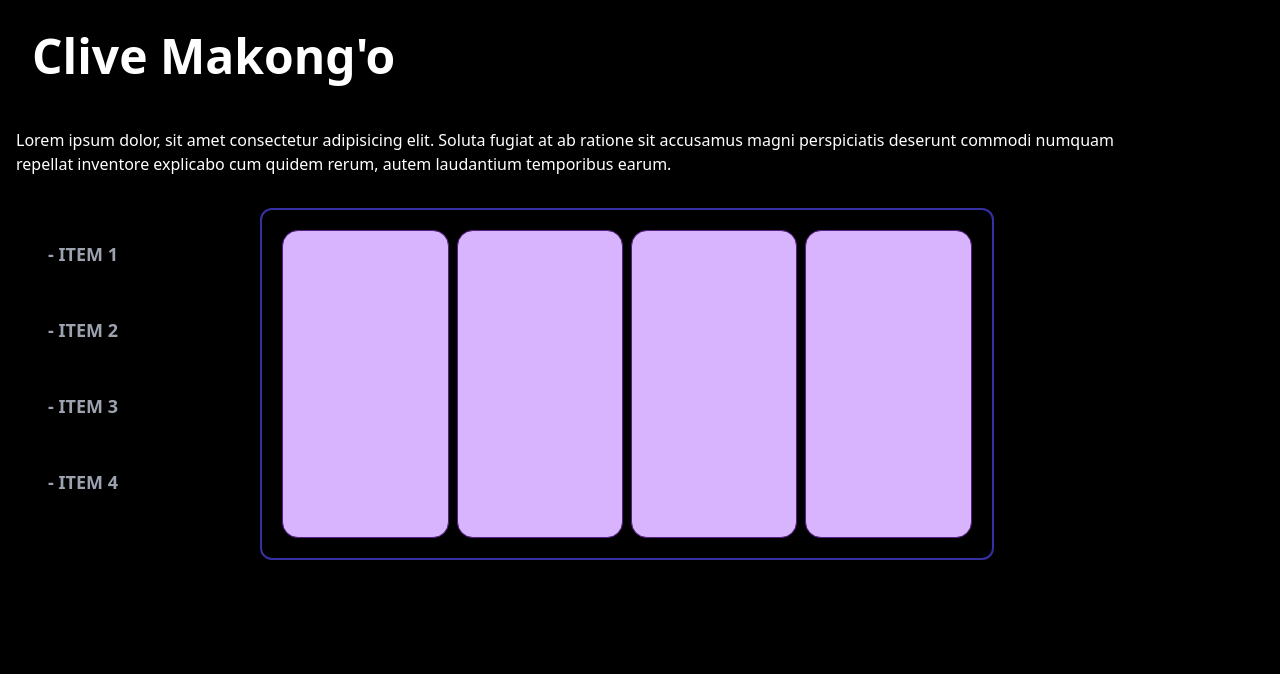
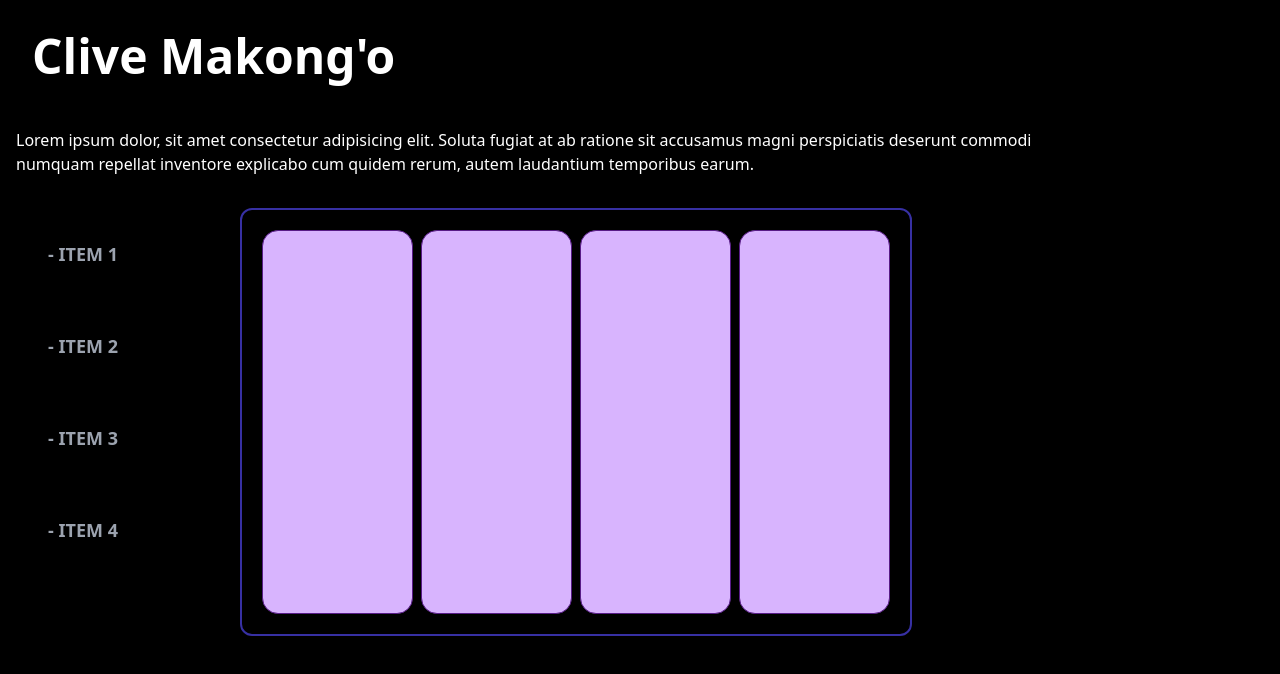
Before and after one commit to Clive-Makongo/my-portfolio, a React (Vite) app: page / in a window 1280 px wide. Shown: the top 674 px of the page. Built offline with nearby package versions, Linux system fonts and the light colour scheme.

Commit message:
building home page

```diff
--- a/src/App.jsx
+++ b/src/App.jsx
@@ -1,100 +1,13 @@
 import { useEffect, useState } from 'react';
 import { motion } from 'framer-motion';
+import Home from './pages/Home';
 import './index.css';
+import { Import } from 'lucide-react';
 
-function Header() {
-  return (
-    <motion.h1
-      initial={{ x: -1000 }}
-      animate={{ x: 0 }}
-      transition={{ type: "spring", stiffness: 40, duration: 1.5 }}
-      whileHover={{ scale: 1.02 }}
-      className='text-5xl font-extrabold m-8'
-    >
-      Clive Makong'o
-    </motion.h1>
-  );
-}
 
-function Description() {
-  return (
-    <motion.p
-      initial={{ x: 100 }}
-      animate={{ x: 0 }}
-      transition={{ type: "spring", stiffness: 70, duration: 2 }}
-      whileHover={{ scale: 1.02 }}
-      className='m-4'
-    >
-      Lorem ipsum dolor, sit amet consectetur adipisicing elit. Soluta fugiat at ab ratione sit accusamus magni perspiciatis deserunt commodi numquam repellat inventore explicabo cum quidem rerum, autem laudantium temporibus earum.
-    </motion.p>
-  );
-}
-
-function NavigationItem({ title, projectLink }) {
-  return (
-    <motion.li whileHover={{ x: 10 }} className='m-4'>
-      - {title}
-      <motion.div initial={{ opacity: 0 }} whileHover={{ opacity: 1 }}>
-        <a
-        href={projectLink}
-        className='text-2xl my-1 py-1 px-4 bg-gradient-to-r from-purple-500 to-pink-500 border-purple-500 rounded-2xl'
-        style={{ cursor: "pointer" }}
-        >
-        Open
-      </a>
-    </motion.div>
-    </motion.li >
-  );
-}
-
-function Navigation({ items }) {
-  return (
-    <motion.div className='w-3/12 hover:bg-opacity-60 rounded-xl hover:bg-indigo-800 p-4'>
-      <ul className='font-bold text-lg hover:text-white text-gray-400'>
-        {items.map((item) => (
-          <NavigationItem key={item.id} title={item.title} projectLink={item.projectLink} />
-        ))}
-      </ul>
-    </motion.div>
-  );
-}
-
-function ProjectCard() {
-  return (
-    <motion.div
-      className="rounded-2xl flex flex-col bg-purple-300 border-purple-900 border m-1 w-1/4"
-      whileHover={{ scale: 1.05 }}
-    >
-    </motion.div>
-  );
-}
-
-function Projects() {
-  return (
-    <motion.div className='w-9/12 hover:bg-opacity-60 border-2 border-indigo-800 rounded-xl hover:bg-indigo-800 p-4 flex flex-row'>
-      <ProjectCard />
-      <ProjectCard />
-      <ProjectCard />
-      <ProjectCard />
-    </motion.div>
-  );
-}
 
 function App() {
-  const [navItems, setNavItems] = useState([]);
 
-  useEffect(() => {
-    generateNavItems(4);
-  }, []);
-
-  const generateNavItems = (num) => {
-    const items = Array(num).fill().map((_, i) => ({
-      id: i,
-      title: `ITEM ${i + 1}`,
-      projectLink: 'project'
-    }));
-    setNavItems(items);
-  };
 
   return (
     <motion.div
@@ -103,12 +16,7 @@ function App() {
       transition={{ duration: 2 }}
       className='flex flex-col text-white text-neutral w-11/12'
     >
-      <Header />
-      <Description />
-      <motion.div className='w-10/12 flex justify-between flex-row m-4'>
-        <Navigation items={navItems} />
-        <Projects />
-      </motion.div>
+      <Home/>
     </motion.div>
   );
 }
--- /dev/null
+++ b/src/components/Description.jsx
@@ -0,0 +1,17 @@
+import { motion } from 'framer-motion';
+
+function Description() {
+    return (
+        <motion.p
+            initial={{ x: -600 }}
+            animate={{ x: 0 }}
+            transition={{ type: "spring", stiffness: 40, duration: 1.5 }}
+            whileHover={{ scale: 1.02 }}
+            className='m-4'
+        >
+            Lorem ipsum dolor, sit amet consectetur adipisicing elit. Soluta fugiat at ab ratione sit accusamus magni perspiciatis deserunt commodi numquam repellat inventore explicabo cum quidem rerum, autem laudantium temporibus earum.
+        </motion.p>
+    );
+}
+
+export default Description;
--- /dev/null
+++ b/src/components/Header.jsx
@@ -0,0 +1,17 @@
+import { motion } from 'framer-motion';
+
+function Header() {
+    return (
+        <motion.h1
+            initial={{ x: -1000 }}
+            animate={{ x: 0 }}
+            transition={{ type: "spring", stiffness: 40, duration: 1.5 }}
+            whileHover={{ scale: 1.02 }}
+            className='text-5xl font-extrabold m-8'
+        >
+            Clive Makong'o
+        </motion.h1>
+    );
+}
+
+export default Header;
--- /dev/null
+++ b/src/components/Navigation.jsx
@@ -0,0 +1,31 @@
+import { useEffect, useState } from 'react';
+import { motion } from 'framer-motion';
+import NavigationItem from './NavigationItem';
+
+function Navigation({ items }) {
+    const [delayedItems, setDelayedItems] = useState([]);
+
+    useEffect(() => {
+        items.forEach((item, index) => {
+            setTimeout(() => {
+                setDelayedItems((prevItems) => [...prevItems, item]);
+            }, index * 600); // Adjust the delay time as needed
+        });
+    }, [items]);
+
+    return (
+        <motion.div className='w-3/12 hover:bg-opacity-60 rounded-xl hover:bg-indigo-800 p-4'>
+            <ul className='font-bold text-lg hover:text-white text-gray-400'>
+                {delayedItems.map((item) => (
+                    <NavigationItem
+                        key={item.id}
+                        title={item.title}
+                        projectLink={item.projectLink}
+                    />
+                ))}
+            </ul>
+        </motion.div>
+    );
+}
+
+export default Navigation;
--- /dev/null
+++ b/src/components/NavigationItem.jsx
@@ -0,0 +1,22 @@
+import { motion } from 'framer-motion';
+
+function NavigationItem({ title, projectLink }) {
+    return (
+        <motion.div initial={{ opacity: 0, x: -100 }} animate={{ opacity: 1, x: 0 }} transition={{ duration: 0.5 }}>
+            <li className='m-4'>
+                - {title}
+            </li>
+            <motion.div initial={{ opacity: 0 }} whileHover={{ opacity: 1 }}>
+                <a
+                    href={projectLink}
+                    className='text-2xl my-1 py-1 px-4 bg-gradient-to-r from-purple-500 to-pink-500 border-purple-500 rounded-2xl'
+                    style={{ cursor: "pointer" }}
+                >
+                    Open
+                </a>
+            </motion.div>
+        </motion.div>
+    );
+}
+
+export default NavigationItem;
--- /dev/null
+++ b/src/components/ProjectCard.jsx
@@ -0,0 +1,15 @@
+import { motion } from 'framer-motion';
+
+function ProjectCard({props}) {
+    return (
+        <motion.div
+            className="rounded-2xl flex flex-col bg-purple-300 border-purple-900 border m-1 h-96 w-full"
+            whileHover={{ scale: 1.05 }}
+            initial={{opacity: 0}}
+            animate={{opacity: 1, transition: { duration: 2}}}
+        >
+        </motion.div>
+    );
+}
+
+export default ProjectCard;
--- /dev/null
+++ b/src/components/Projects.jsx
@@ -0,0 +1,38 @@
+import { motion } from 'framer-motion';
+import ProjectCard from './ProjectCard';
+import { useEffect, useState } from 'react';
+
+function Projects() {
+    const [cards, setCards] = useState([]);
+
+    useEffect(() => {
+        const proj = Array(4).fill().map(() => (
+            <ProjectCard />
+
+        ));
+        setCards(proj);
+        console.log(proj, cards)
+    }, []);
+
+    return (
+        <motion.div
+            initial={{ x: -1000 }}
+            animate={{ x: 0 }}
+            transition={{ type: "spring", stiffness: 40, duration: 1.5 }}
+            className='w-9/12 hover:bg-opacity-60 border-2 border-indigo-800 rounded-xl hover:bg-indigo-800 p-4 flex flex-row'>
+            {cards.map((card, index) => (
+                <motion.div
+                    key={index}
+                    initial={{ opacity: 0 }}
+                    animate={{ opacity: 1 }}
+                    transition={{ delay: index * 0.6, duration: 1 }} // Delay each card by 2 seconds
+                    className='w-full flex flex-row'
+                >
+                    {card}
+                </motion.div>
+            ))}
+        </motion.div>
+    );
+}
+
+export default Projects;
--- /dev/null
+++ b/src/pages/Home.jsx
@@ -0,0 +1,41 @@
+import { useEffect, useState } from 'react';
+import { motion } from 'framer-motion';
+import Header from '../components/Header';
+import Description from '../components/Description';
+import Navigation from '../components/Navigation';
+import Projects from '../components/Projects';
+
+function Home() {
+    const [navItems, setNavItems] = useState([]);
+
+    useEffect(() => {
+        generateNavItems(4);
+    }, []);
+
+    const generateNavItems = (num) => {
+        const items = Array(num).fill().map((_, i) => ({
+            id: i,
+            title: `ITEM ${i + 1}`,
+            projectLink: 'project'
+        }));
+        setNavItems(items);
+    };
+
+    return (
+        <motion.div
+            initial={{ opacity: 0 }}
+            animate={{ opacity: 1 }}
+            transition={{ duration: 2 }}
+            className='flex flex-col text-white text-neutral w-11/12'
+        >
+            <Header />
+            <Description />
+            <motion.div className='w-10/12 flex justify-between flex-row m-4'>
+                <Navigation items={navItems} />
+                <Projects />
+            </motion.div>
+        </motion.div>
+    );
+}
+
+export default Home;
```
